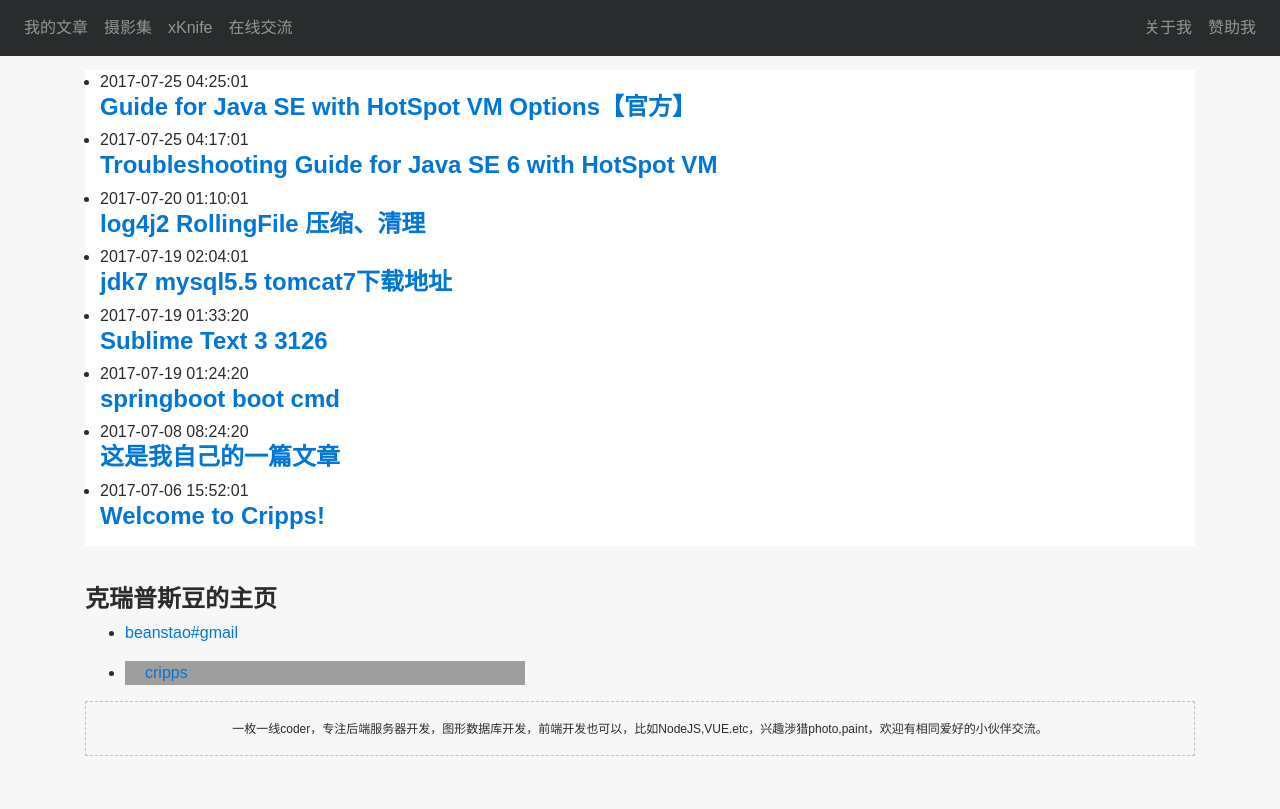
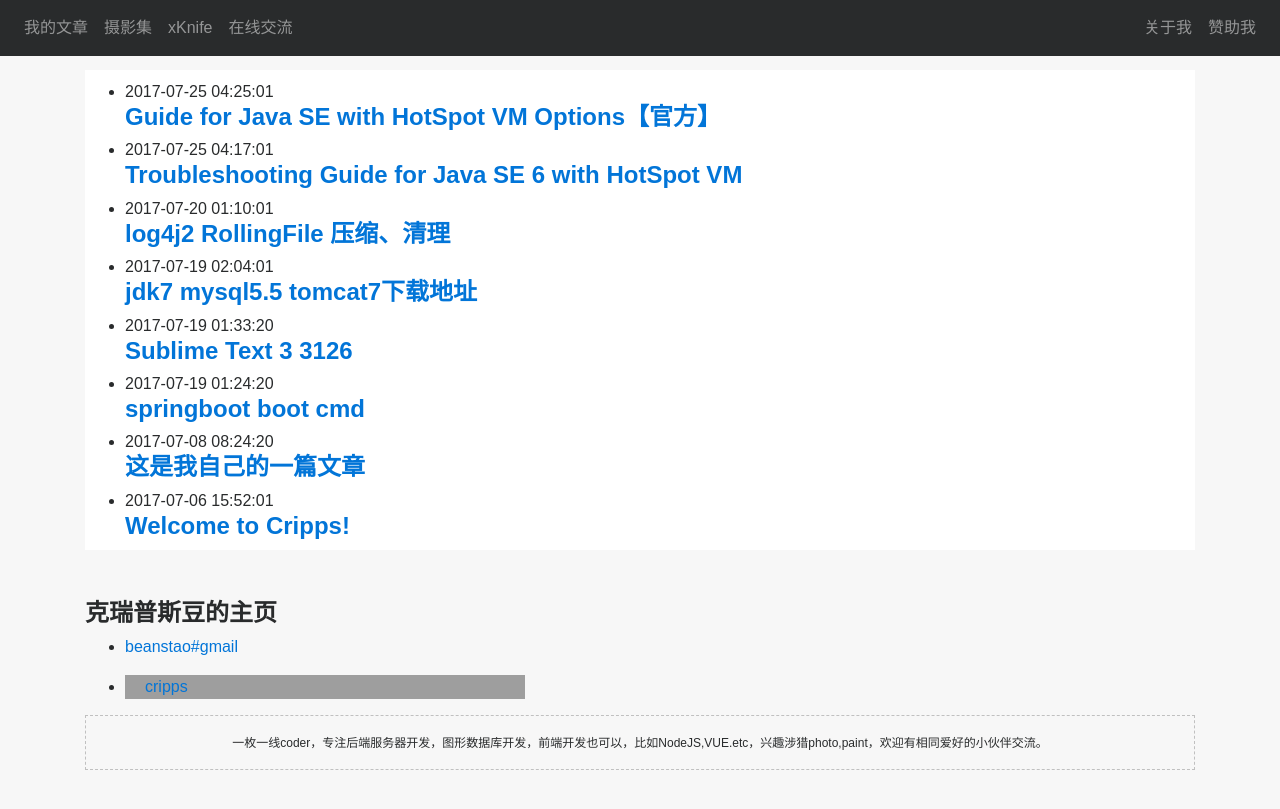
Before and after one commit to beanstt/beanstt.github.io, a Jekyll site: the page built from index.md, in a window 1280 px wide. Shown: the top 809 px of the page. Built offline with Jekyll 4.4.1, drawn with Linux system fonts in a browser that asks for light colours; nearby versions of some CDN libraries; grey boxes are pictures that could not be loaded.

Commit message:
fix : content css

```diff
--- a/_sass/my/_global.scss
+++ b/_sass/my/_global.scss
@@ -63,4 +63,9 @@ h2{
 // 正文
 .content{
     background-color: #fff;
+    padding: 5px 0 0 20px;
+    margin-bottom: 10px;
 }
+.post-link{
+    margin-bottom: 10px;
+}
```
